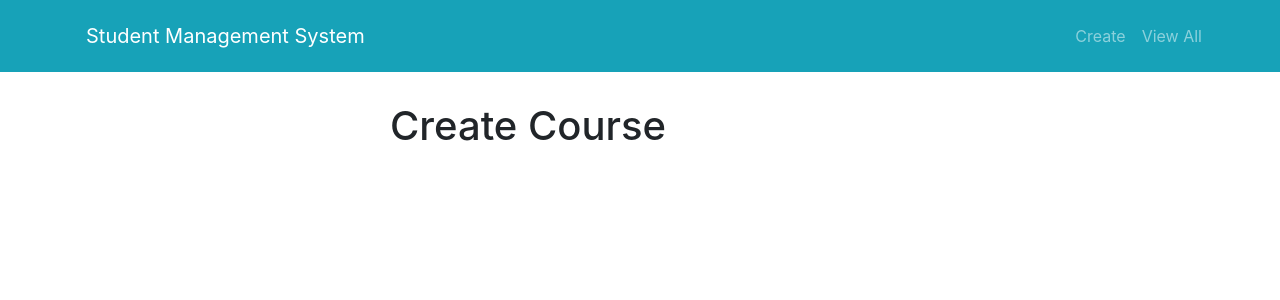
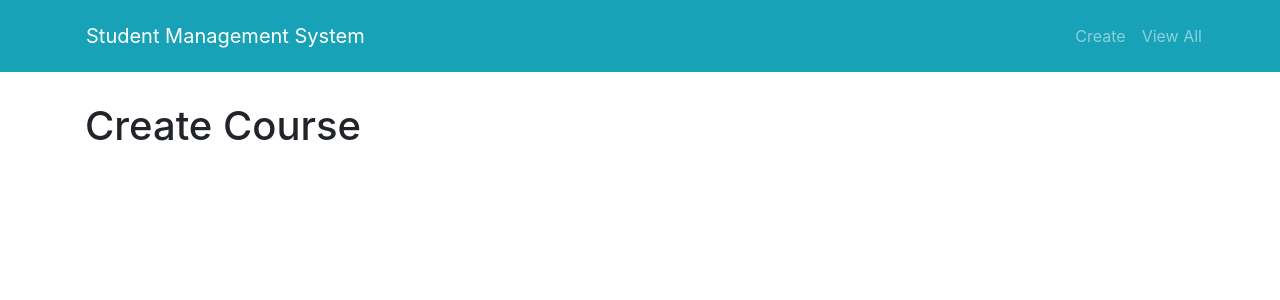
Before and after one commit to mannairahma/frontend, a React (Create React App) app: page /create-course in a window 1280 px wide. Shown: the top 300 px of the page. Built offline with nearby package versions, Linux system fonts and the light colour scheme.

Commit message:
update component course

```diff
--- a/src/components/create-course.component.js
+++ b/src/components/create-course.component.js
@@ -1,13 +1,9 @@
-import React, { Component } from "react";
-import Form from 'react-bootstrap/Form'
-import Button from 'react-bootstrap/Button';
-import axios from 'axios';
+import React from 'react'
 
-export default class CreateCourse extends Component {
+class CreateCourse extends React.Component {
+    render() {
+        return <h1>Create Course</h1>
+    }
+}
 
-  render() {
-    return (<div className="form-wrapper">
-        <h1>Create Course</h1>
-          </div>);
-  }
-}
+export default CreateCourse
```
